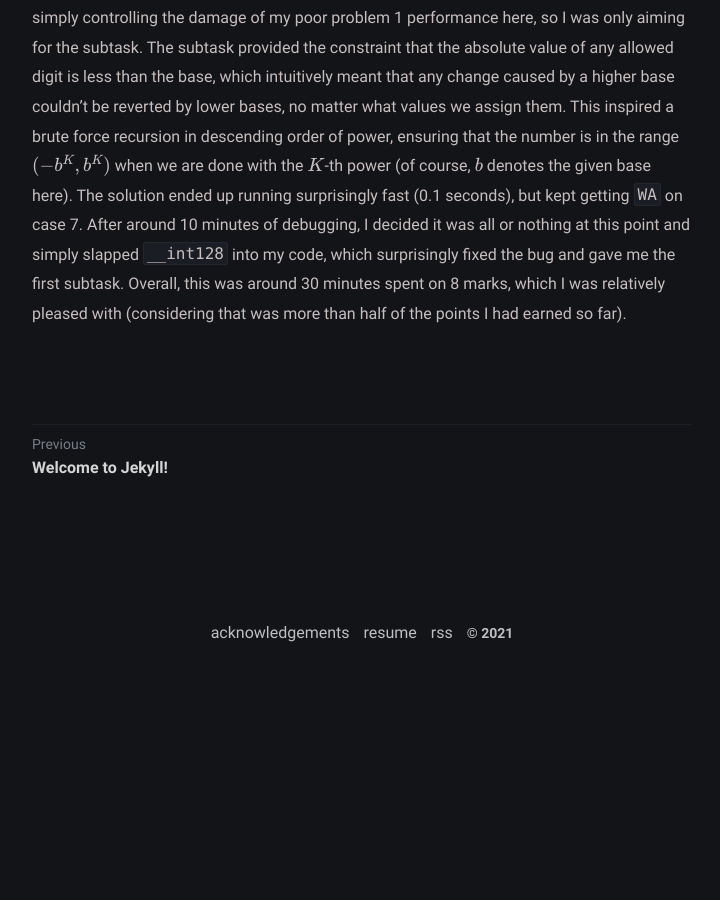
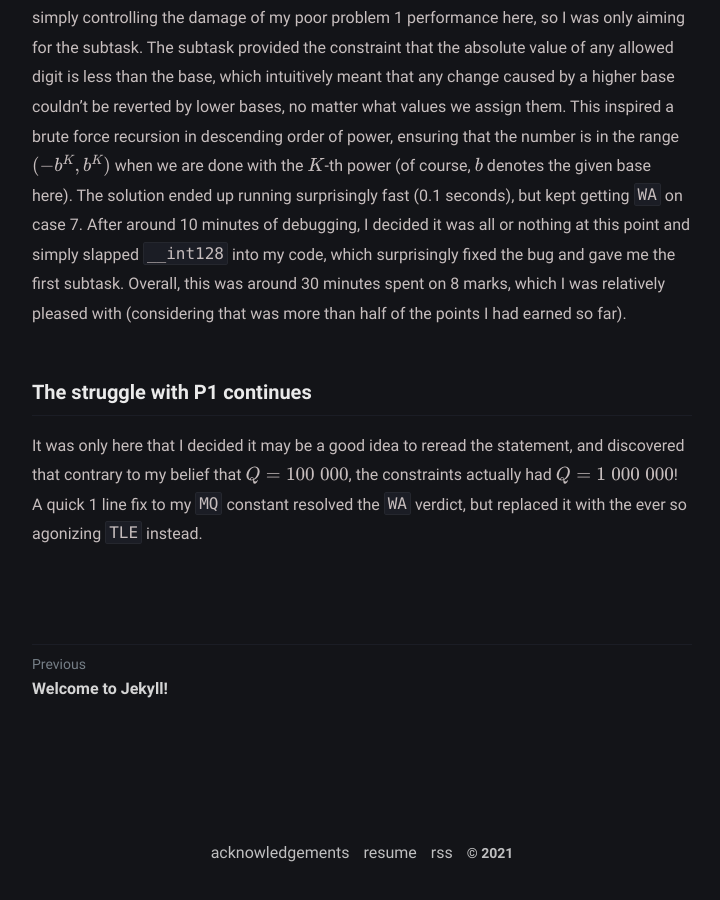
Before and after one commit to 4fecta/4fecta.ca, a Jekyll site: the page built from _posts/how-i-got-cco-silver-without-solving-anything/2021-05-16-how-i-got-cco-silver-without-solving-anything.md, in a window 1280 px wide and 900 px high, scrolled down 1348 px. Shown: the whole window, without its empty margins (278-998 px from the left). Built offline with Jekyll 4.4.1, drawn with Linux system fonts in a browser that asks for light colours; formulas are drawn with MathJax 3; before the commit the page ends 2027 px from its top, so only the background shows below that.

Commit message:
Update 2021-05-16-how-i-got-cco-silver-without-solving-anything.md

```diff
--- a/_posts/how-i-got-cco-silver-without-solving-anything/2021-05-16-how-i-got-cco-silver-without-solving-anything.md
+++ b/_posts/how-i-got-cco-silver-without-solving-anything/2021-05-16-how-i-got-cco-silver-without-solving-anything.md
@@ -19,3 +19,7 @@ I had a quick glance over problem 2, but decided that the subtasks from problem
 ### P2. Weird Numeral System
 
 This problem was intimidating at first, with no clear idea on how to proceed. Again, I was simply controlling the damage of my poor problem 1 performance here, so I was only aiming for the subtask. The subtask provided the constraint that the absolute value of any allowed digit is less than the base, which intuitively meant that any change caused by a higher base couldn't be reverted by lower bases, no matter what values we assign them. This inspired a brute force recursion in descending order of power, ensuring that the number is in the range $$ (-b^K, b^K) $$ when we are done with the $$K$$-th power (of course, $$b$$ denotes the given base here). The solution ended up running surprisingly fast (0.1 seconds), but kept getting `WA` on case 7. After around 10 minutes of debugging, I decided it was all or nothing at this point and simply slapped `__int128` into my code, which surprisingly fixed the bug and gave me the first subtask. Overall, this was around 30 minutes spent on 8 marks, which I was relatively pleased with (considering that was more than half of the points I had earned so far).
+
+### The struggle with P1 continues
+
+It was only here that I decided it may be a good idea to reread the statement, and discovered that contrary to my belief that $$Q = 100\;000$$, the constraints actually had $$Q = 1\;000\;000$$! A quick 1 line fix to my `MQ` constant resolved the `WA` verdict, but replaced it with the ever so agonizing `TLE` instead.
```
